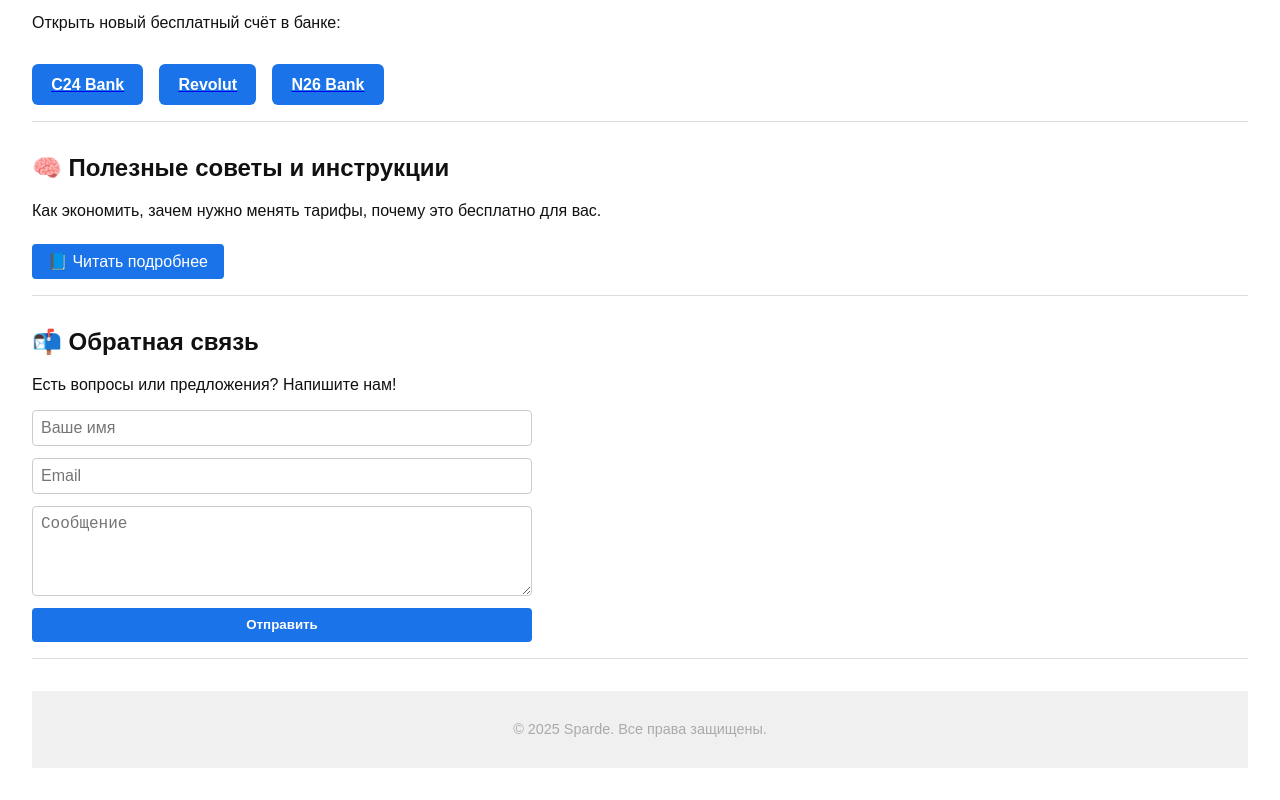
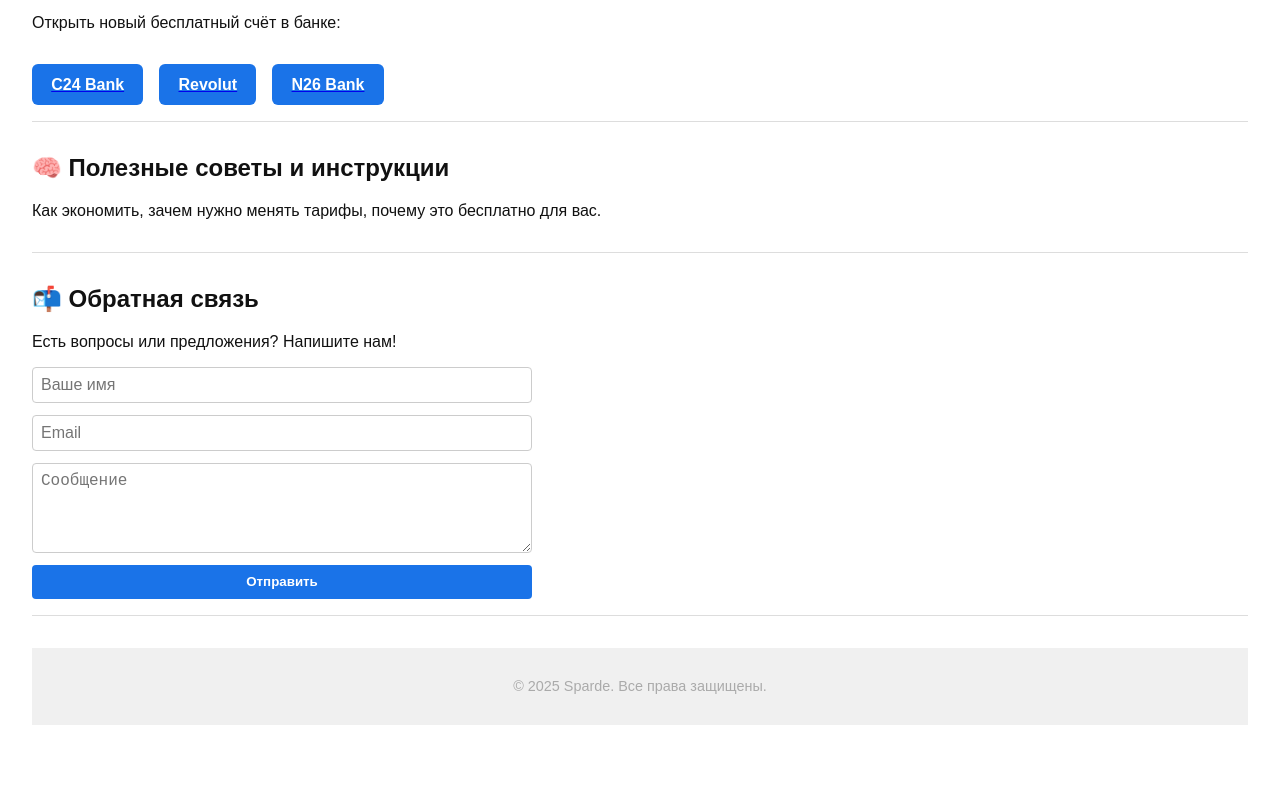
Before and after one commit to BVV762006/sparde, a plain HTML site: page index.html in a window 1280 px wide. Shown: the part 988-1788 px from the top of the page. After the commit the page ends 1745 px from the top, so only its background shows below. Drawn offline with Linux system fonts and the light colour scheme.

Commit message:
Update index.html

```diff
--- a/index.html
+++ b/index.html
@@ -290,9 +290,6 @@
     <section id="blog">
   <h2>🧠 Полезные советы и инструкции</h2>
   <p>Как экономить, зачем нужно менять тарифы, почему это бесплатно для вас.</p>
-     <div class="button-group">
-    <a href="#" id="blog-link">📘 Читать подробнее</a>
-</div>
 
   <ul id="blog-links">
     <li><a href="free-service.html" target="_blank">Как получить услугу бесплатно и что она включает</a></li>
@@ -302,6 +299,7 @@
     <li><a href="car-insurance.html" target="_blank">Автострахование на новых условиях: как платить меньше</a></li>
   </ul>
 </section>
+
 
    <section id="contact">
   <h2>📬 Обратная связь</h2>
```
Lines whose indentation alone changed are shown as unchanged.
